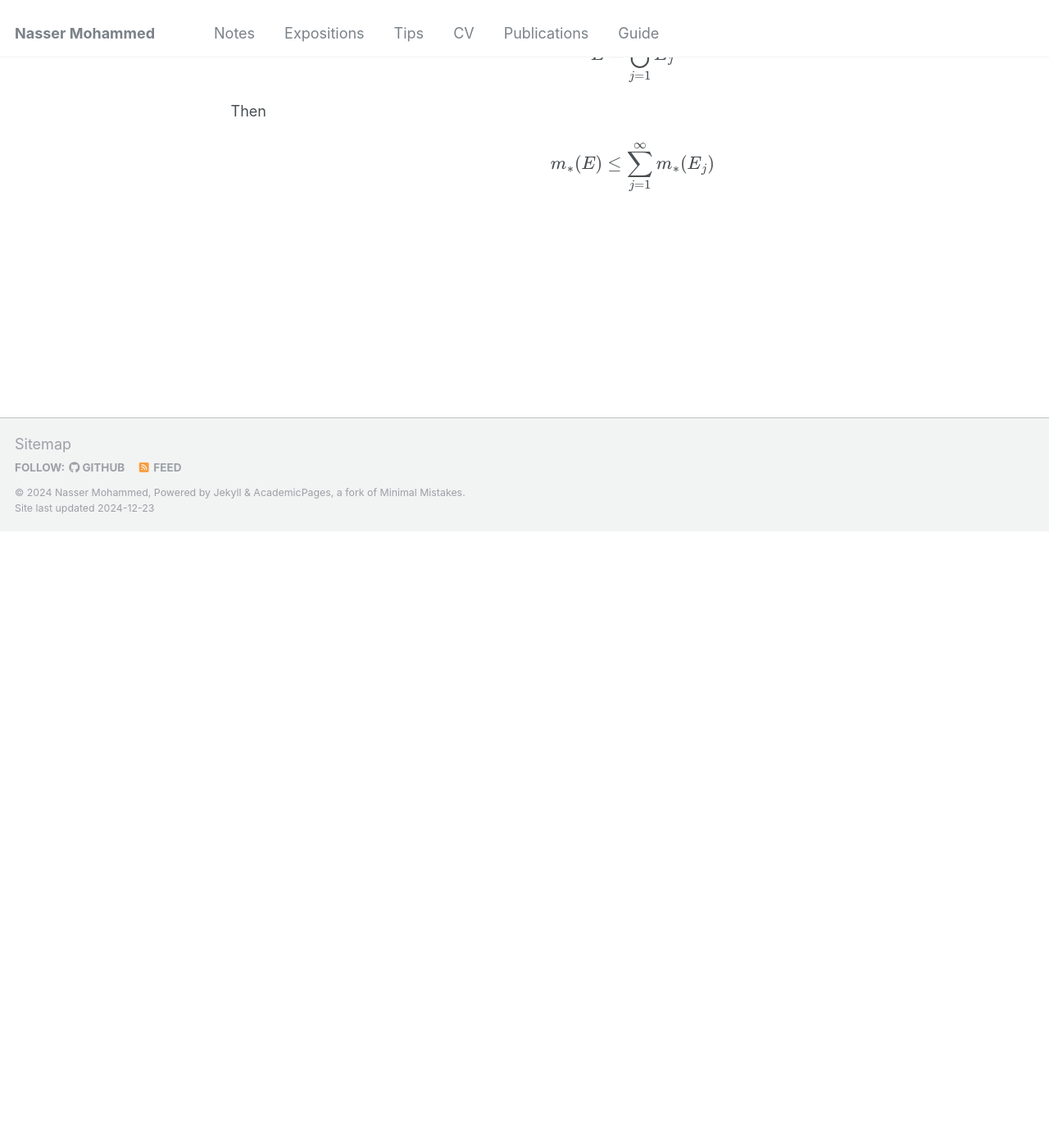
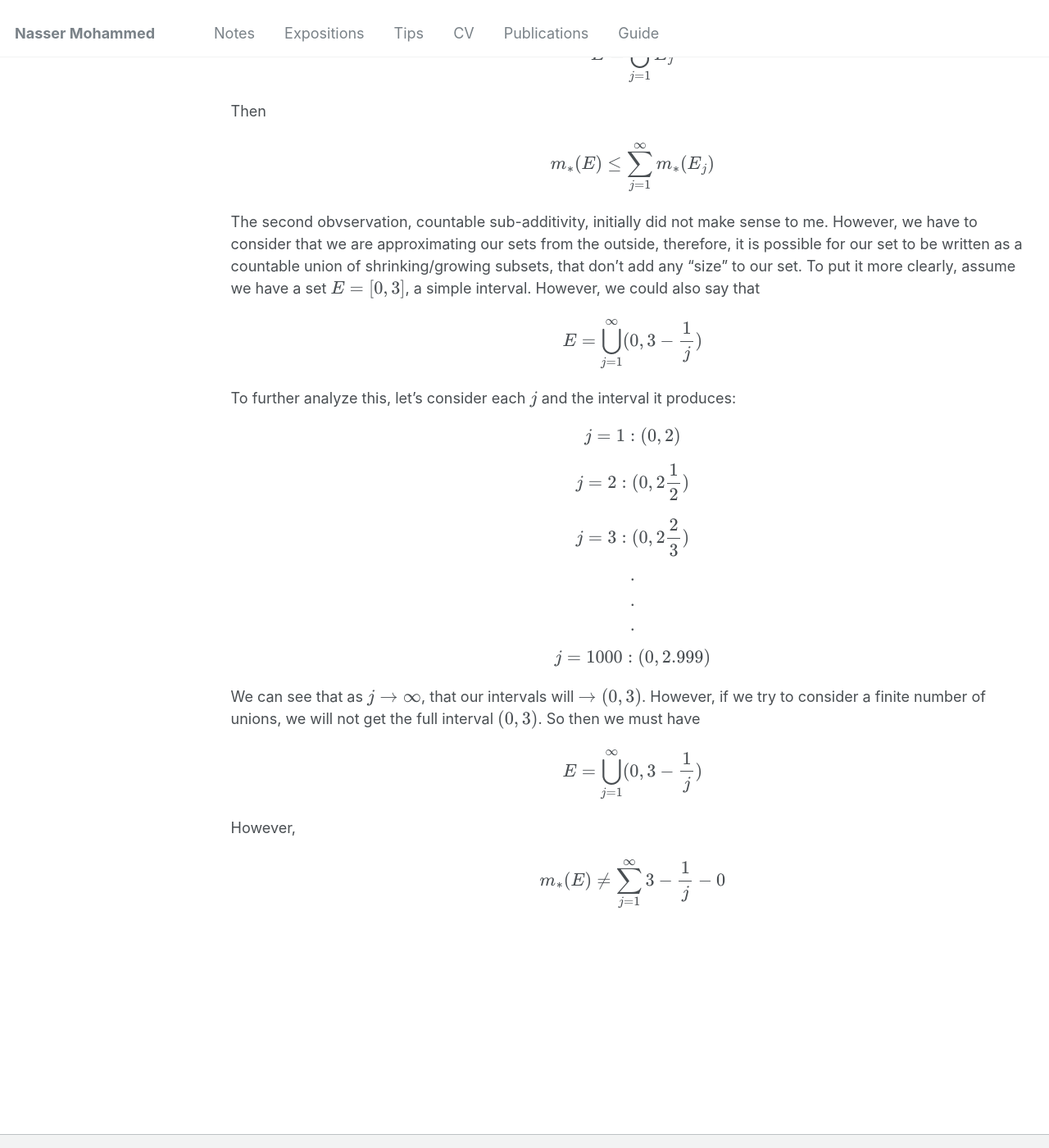
Before and after one commit to Nasser-Mohammed/Nasser-Mohammed.github.io, a Jekyll site: the page built from _pages/notes/analysis/lebesguemeas.md, in a window 1280 px wide and 1400 px high, scrolled down 1778 px. Shown: the whole window at 82% size. Built offline with Jekyll 4.4.1, drawn with Linux system fonts in a browser that asks for light colours; before the commit the page ends 2425 px from its top, so only the background shows below that.

Commit message:
Update lebesguemeas.md

```diff
--- a/_pages/notes/analysis/lebesguemeas.md
+++ b/_pages/notes/analysis/lebesguemeas.md
@@ -38,3 +38,15 @@ Once we realize that single points and the empty set \\(\emptyset\\), both have
 **Monotonicity:** If \\(E_1 \subset E_2 \text{ then } m_{\ast}(E_1) \leq m_{\ast}(E_2)\\) \
 \
 **Countable Sub-Additivity:** If \\[E = \bigcup_{j = 1}^{\infty}E_j\\] Then \\[m_{\ast}(E) \leq \sum_{j = 1}^{\infty}m_{\ast}(E_j)\\]
+
+The second obvservation, countable sub-additivity, initially did not make sense to me. However, we have to consider that we are approximating our sets from the outside, therefore, it is possible for our set to be written as a countable union of shrinking/growing subsets, that don't add any "size" to our set. To put it more clearly, assume we have a set \\(E = [0,3]\\), a simple interval. However, we could also say that \\[E = \bigcup_{j = 1}^{\infty}(0, 3-\frac{1}{j})\\] To further analyze this, let's consider each \\(j\\) and the interval it produces:
+\\[j = 1: (0, 2)\\]
+\\[j = 2: (0, 2\frac{1}{2})\\]
+\\[j = 3: (0, 2\frac{2}{3})\\]
+\\[.\\]
+\\[.\\]
+\\[.\\]
+\\[j = 1000: (0, 2.999)\\]
+We can see that as \\(j \rightarrow \infty\\), that our intervals will \\(\rightarrow (0, 3)\\). However, if we try to consider a finite number of unions, we will not get the full interval \\((0, 3)\\). So then we must have
+\\[E = \bigcup_{j = 1}^{\infty}(0, 3-\frac{1}{j})\\]
+However, \\[m_{\ast}(E) \neq \sum_{j = 1}^{\infty}3 - \frac{1}{j} - 0\\]
```
